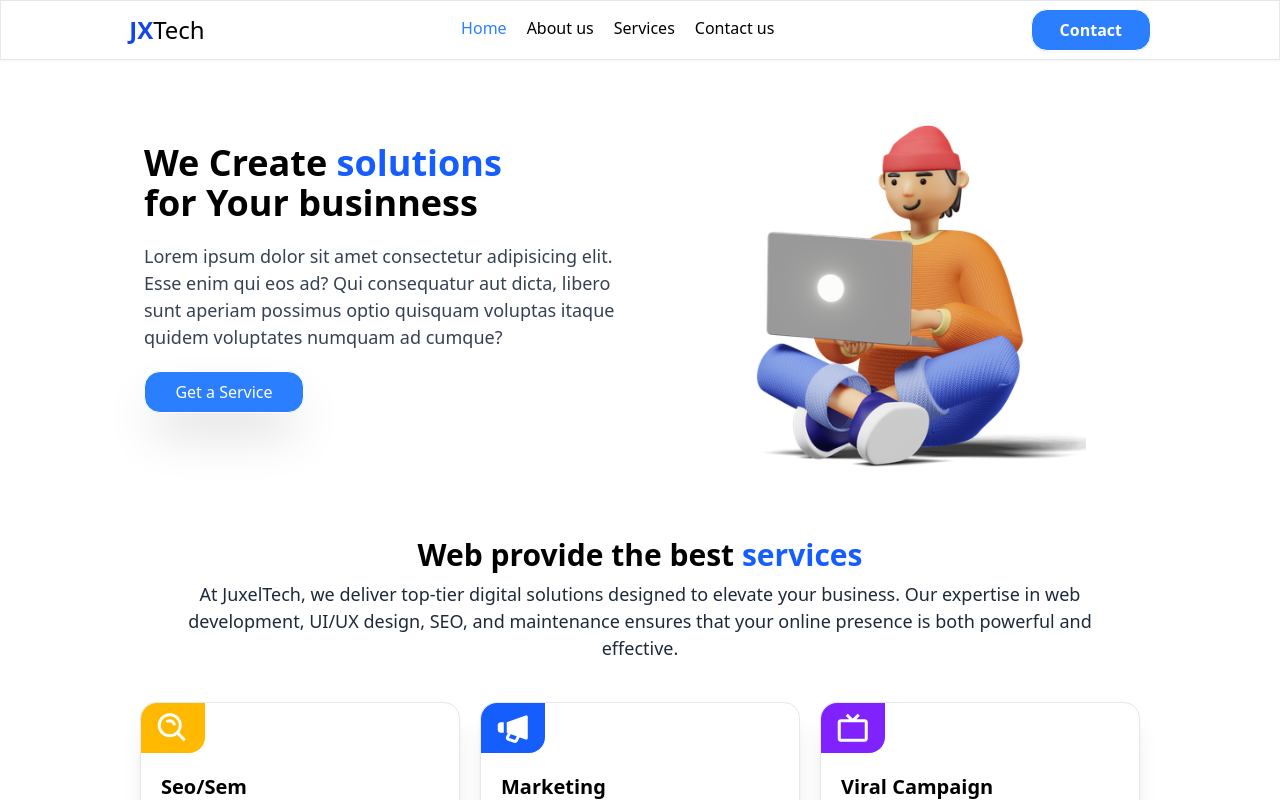
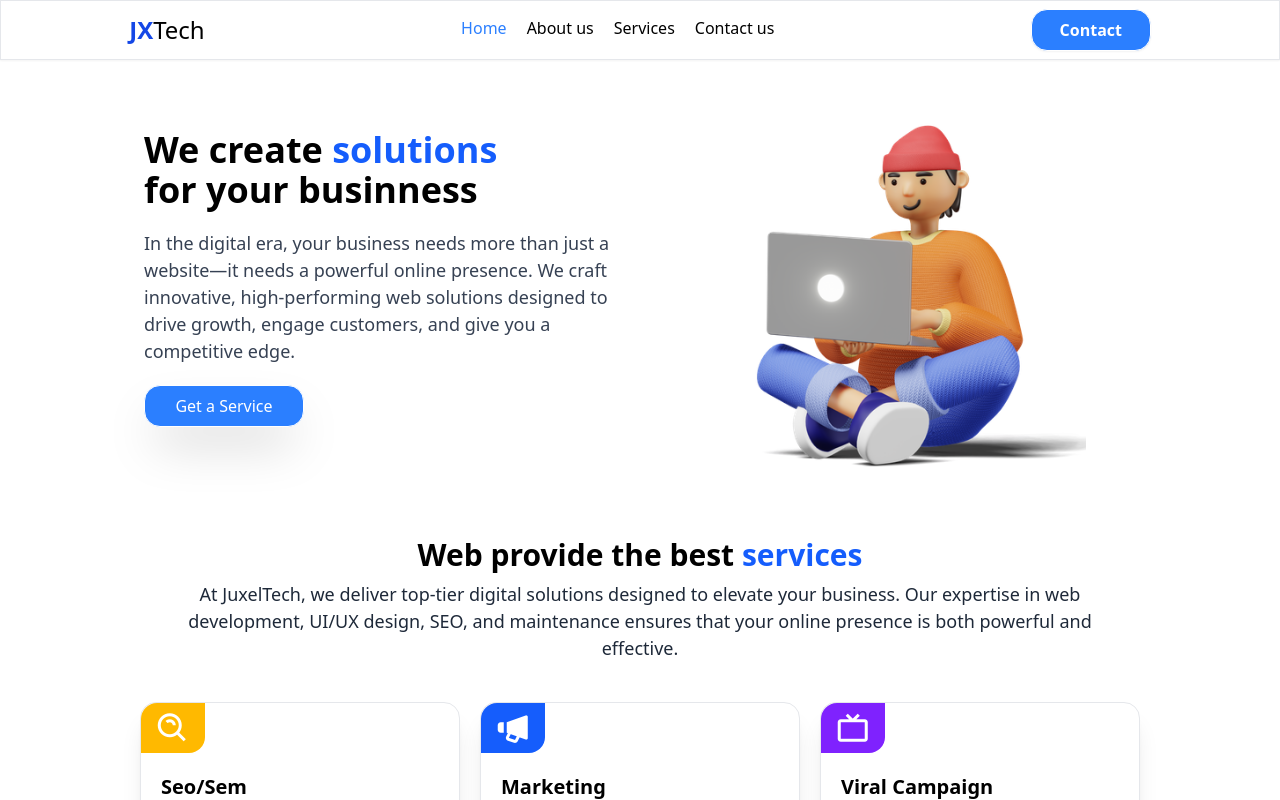
Before and after one commit to Urpirio/juxeltech, a Next.js app: page / in a window 1280 px wide. Shown: the top 800 px of the page. Built offline with nearby package versions, Linux system fonts and the light colour scheme.

Commit message:
Se hicieron cambioes en la informacion

```diff
--- a/src/components/Section1.jsx
+++ b/src/components/Section1.jsx
@@ -8,15 +8,17 @@ export default function Section1() {
         <div className='flex flex-col gap-5 w-[40%] min-w-70'>
             <div className='text-4xl w-[80%]  font-bold'>
                 <h2>
-                We Create
+                We create
                     <span className='text-blue-600'> solutions </span>
-                for Your businness
+                for your businness
                 </h2>
             </div>
             <div className='text-[18px] text-gray-700'>
                 <p>
-                Lorem ipsum dolor sit amet consectetur adipisicing elit. Esse enim qui eos ad? Qui consequatur aut dicta,
-                 libero sunt aperiam possimus optio quisquam voluptas itaque quidem voluptates numquam ad cumque?
+                In the digital era, your business needs more than just a website—it
+                needs a powerful online presence. We craft innovative, high-performing
+                web solutions designed to drive growth, engage customers, and give you
+                a competitive edge.
                 </p>
             </div>
             <div>
```
